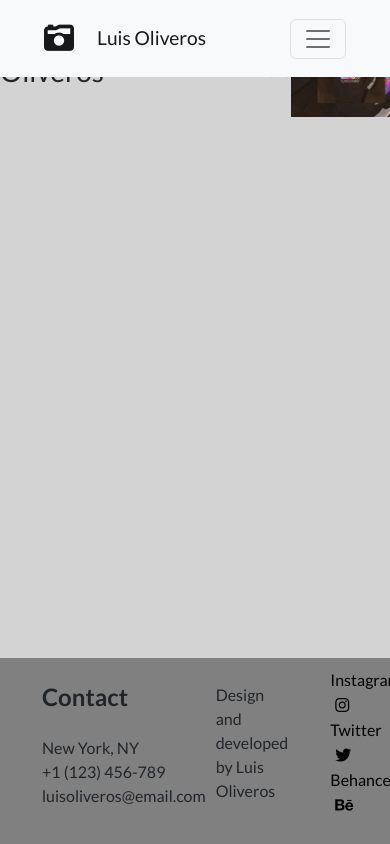
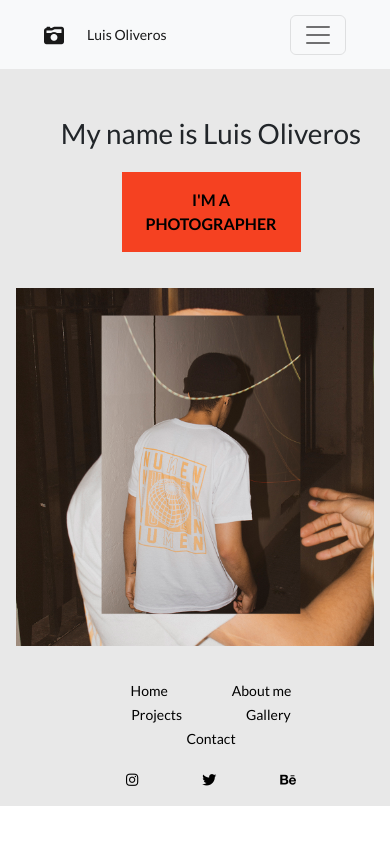
Before and after one commit to luisoliverosrdn/proyecto_final_desarrollo_web_coderhouse, a plain HTML site: page index.html in a window 390 px wide. Drawn offline with nearby package versions, Linux system fonts and the light colour scheme.

Commit message:
home y gallery con Bootstrap y responsive

```diff
--- a/css/main.css
+++ b/css/main.css
@@ -24,21 +24,27 @@ a {
 /* Inicio Index */
 
 body {
-  background-color: lightgray;
   font-family: "Lato", sans-serif;
 }
 
 /* Header */
+
 .navbar {
   background-color: #e8e8e8;
   font-size: 1.2rem;
   padding: 0 2rem;
+  width: 100%;
+}
+
+.navbar-brand:hover {
+  color: #f54121;
+  transition: 0.3s ease-in;
 }
 
 .hover-underline-animation {
   display: inline-block;
   position: relative;
-  color: black;
+  color: #f54d30;
 }
 
 .hover-underline-animation:after {
@@ -49,7 +55,7 @@ body {
   height: 2px;
   bottom: 0;
   left: 0;
-  background-color: black;
+  background-color: #f54d30;
   transform-origin: bottom right;
   transition: transform 0.25s ease-out;
 }
@@ -59,7 +65,7 @@ body {
   transform-origin: bottom left;
 }
 
-.navbar-brand p {
+.logo-text {
   display: inline-block;
   font-size: 1.2rem;
   padding: 1.2rem;
@@ -70,75 +76,120 @@ body {
   justify-content: end;
 }
 
+.navbar-nav .active {
+  color: #f54121 !important;
+}
+
 /* Fin header */
 
-/* Main */
+/* Footer */
 
-.home_container {
+footer {
+  background-color: #e8e8e8;
+  position: relative;
+  bottom: 0;
+  left: 0;
+  height: auto;
+  width: 100%;
+}
+
+.footer-container {
+  display: flex;
+  align-items: center;
+  justify-content: center;
+  flex-direction: column;
+}
+
+.footer-row1 {
+  padding: 1rem 2rem 0;
+}
+
+.footer-row2 {
+  padding: 0 2rem;
+}
+
+.footer-link {
+  display: flex;
+  justify-content: center;
+  align-items: center;
+  flex-wrap: wrap;
+}
+
+.footer-link li {
+  padding: 0 2rem;
+}
+
+.footer-link a:hover {
+  color: #f54121;
+  transition: 0.3s ease-in;
+}
+
+.fa-brands:hover {
+  color: #f54121;
+  transition: 0.3s ease-in;
+}
+
+/* Fin footer */
+
+/* Index */
+
+main {
+  background-color: #e8e8e8;
+  width: 100%;
+}
+
+.banner-container {
   display: flex;
   justify-content: space-between;
   align-items: center;
+  margin-top: 69.38px;
+  flex-wrap: wrap;
   width: 100%;
-  height: 100%;
+}
+.banner-text {
+  margin-top: 3rem;
+  width: 100%;
+  padding-left: 2rem;
+  flex: 40%;
 }
 
-.home_title1 {
-  grid-column-start: 1;
-  grid-column-end: 2;
-  grid-row-start: 1;
-  grid-row-end: 1;
+.banner-button {
+  margin: 1.3rem auto;
+  width: 50%;
+  padding: 1rem;
+  background-color: #f54121;
+  border: none;
+  font-weight: 600;
+  text-transform: uppercase;
+  text-align: center;
 }
 
-.home_title2 {
-  grid-column-start: 2;
-  grid-column-end: 2;
-  grid-row-start: 2;
-  grid-column-end: 2;
+.banner-button:hover {
+  box-shadow: -10px -10px rgba(0, 0, 0, 0.8);
+  background-color: #fc5436;
+  transition: all 0.4s ease-in-out;
+  color: black;
 }
 
-.home_img {
-  display: block;
-  width: 30vw;
-  height: auto;
+.banner-button a:hover {
+  color: black;
 }
 
-.button_home {
-  display: block;
-}
-/* Fin Main */
-
-/* Footer */
-
-.footer_nav {
-  display: flex;
-  justify-content: space-around;
-  align-items: center;
-  background-color: gray;
-  position: absolute;
-  bottom: 0;
+.banner-img {
   width: 100%;
-  overflow: hidden;
+  flex: 60%;
 }
 
-.footer_contact {
-  padding: 10px;
+.banner-img:hover {
+  filter: grayscale(80%);
+  transition: all 0.4s ease-in;
 }
 
-.footer_contact ul p {
-  font-size: 1.5rem;
-  padding-bottom: 5px;
-  font-weight: bold;
+.banner-img img {
+  max-width: 100%;
+  height: auto;
+  padding: 1rem;
 }
-
-.footer_social i {
-  padding: 5px;
-}
-
-.footer_social {
-  padding: 10px;
-}
-
-/* Fin footer */
 
 /* Fin Index */
 
@@ -164,20 +215,27 @@ body {
 
 /* Gallery */
 
-.gallery_title {
+.gallery-title {
   text-align: center;
   font-weight: bold;
   padding: 20px;
+  margin-top: 69.38px;
 }
-.container_gallery {
+.gallery-container {
   display: flex;
-  justify-content: space-between;
+  width: 100%;
+  flex-wrap: wrap;
+  justify-content: center;
 }
 
-.img_gallery {
-  max-width: 22%;
+.gallery-img {
+  flex: 50%;
+  padding: 0.5rem;
+}
+
+.gallery-img img {
+  max-width: 100%;
   height: auto;
-  padding: 10px 20px;
 }
 
 /* Fin Gallery */
@@ -196,12 +254,14 @@ body {
   flex-direction: column;
   justify-content: space-around;
   padding: 20px;
+  flex: 40%;
 }
 
 .img_project {
   max-width: 50%;
   height: auto;
   padding: 20px;
+  flex: 60%;
 }
 
 .project {
@@ -247,3 +307,40 @@ body {
   padding: 20px;
 }
 /* Fin Contacts */
+
+/* Media Queries */
+
+@media screen and (max-width: 576px) {
+  .fa-brands {
+    font-size: 0.875rem;
+  }
+  .footer-link a {
+    font-size: 0.875rem;
+  }
+  .logo-text {
+    font-size: 0.875rem;
+  }
+  .navbar-brand i {
+    font-size: 1.25rem;
+  }
+  .nav-link {
+    font-size: 0.875rem;
+  }
+  .banner-container {
+    flex-direction: column;
+  }
+  .banner-text {
+    text-align: center;
+  }
+  .gallery-img {
+    flex: 100%;
+  }
+}
+
+@media screen and (min-width: 992px) {
+  .gallery-img {
+    flex: 33.33%;
+  }
+}
+
+/* Fin Media Queries */
--- a/index.html
+++ b/index.html
@@ -67,48 +67,62 @@
       </nav>
     </header>
 
-    <main class="home_container">
-      <div class="home_title1">
-        <h1>Luis Oliveros</h1>
-      </div>
-      <div class="home_title2">
-        <h2>Photographer</h2>
-      </div>
-      <div class="home_button">See more</div>
-      <img class="home_img" src="./images/1.jpg" alt="" />
+    <main>
+      <div class="banner-container">
+        <div class="banner-text">
+          <h1>My name is Luis Oliveros</h1>
+          <div class="banner-button">
+          <a href="./pages/about.html">I'm a photographer</a>
+        </div>
+          </div>
+          <div class="banner-img">
+            <img src="./images/1 4.jpg" alt="#">
+          </div>
     </main>
 
-    <footer class="footer_nav">
-      <div class="footer_contact">
-        <ul>
-          <p>Contact</p>
-          <li>New York, NY</li>
-          <li>+1 (123) 456-789</li>
-          <li>luisoliveros@email.com</li>
+    <footer>
+      <div class="footer-container">
+      <div class="footer-row1">
+        <ul class="footer-link">
+          <li>
+            <a href="./index.html">Home</a>
+          </li>
+          <li>
+            <a href="./pages/about.html">About me</a>
+          </li>
+          <li>
+            <a href="./pages/projects.html">Projects</a>
+          </li>
+          <li>
+            <a href="./pages/gallery.html">Gallery</a>
+          </li>
+          <li>
+            <a href="./pages/contact.html">Contact</a>
+          </li>
         </ul>
       </div>
-      <div class="footer_copy">
-        <p>Design and developed by Luis Oliveros</p>
-      </div>
-      <div class="footer_social">
-        <ul>
+
+      <div class="footer-row2">
+        <ul class="footer-link">
           <li>
-            <a href="https://instagram.com/luisoliverosph">
-              Instagram <i class="fa-brands fa-instagram"></i
+            <a href="https://instagram.com/luisoliverosph" target="_blank">
+              <i class="fa-brands fa-instagram fa-lg"></i
             ></a>
           </li>
           <li>
-            <a href="https://twitter.com">
-              Twitter <i class="fa-brands fa-twitter"></i
+            <a href="https://twitter.com" target="_blank">
+              <i class="fa-brands fa-twitter fa-lg"></i
             ></a>
           </li>
           <li>
-            <a href="https://behance.net/luisoliverosph">
-              Behance <i class="fa-brands fa-behance"></i>
+            <a href="https://behance.net/luisoliverosph" target="_blank">
+              <i class="fa-brands fa-behance fa-lg"></i>
             </a>
           </li>
         </ul>
       </div>
+    </div>
+  </div>
     </footer>
 
     <script
```
Also changed, not shown: pages/about.html (+32 -20 lines), pages/contact.html (+32 -20 lines), pages/gallery.html (+58 -26 lines), pages/projects.html (+32 -20 lines).
